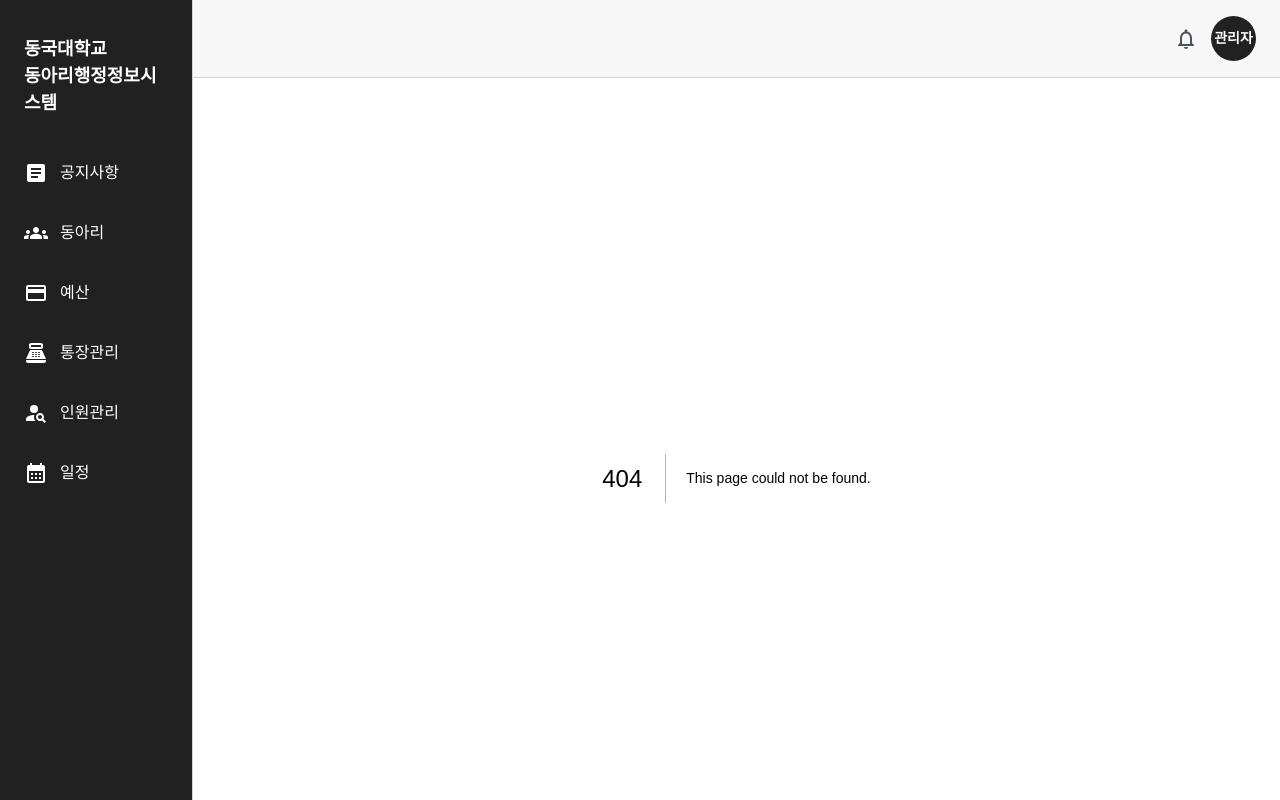
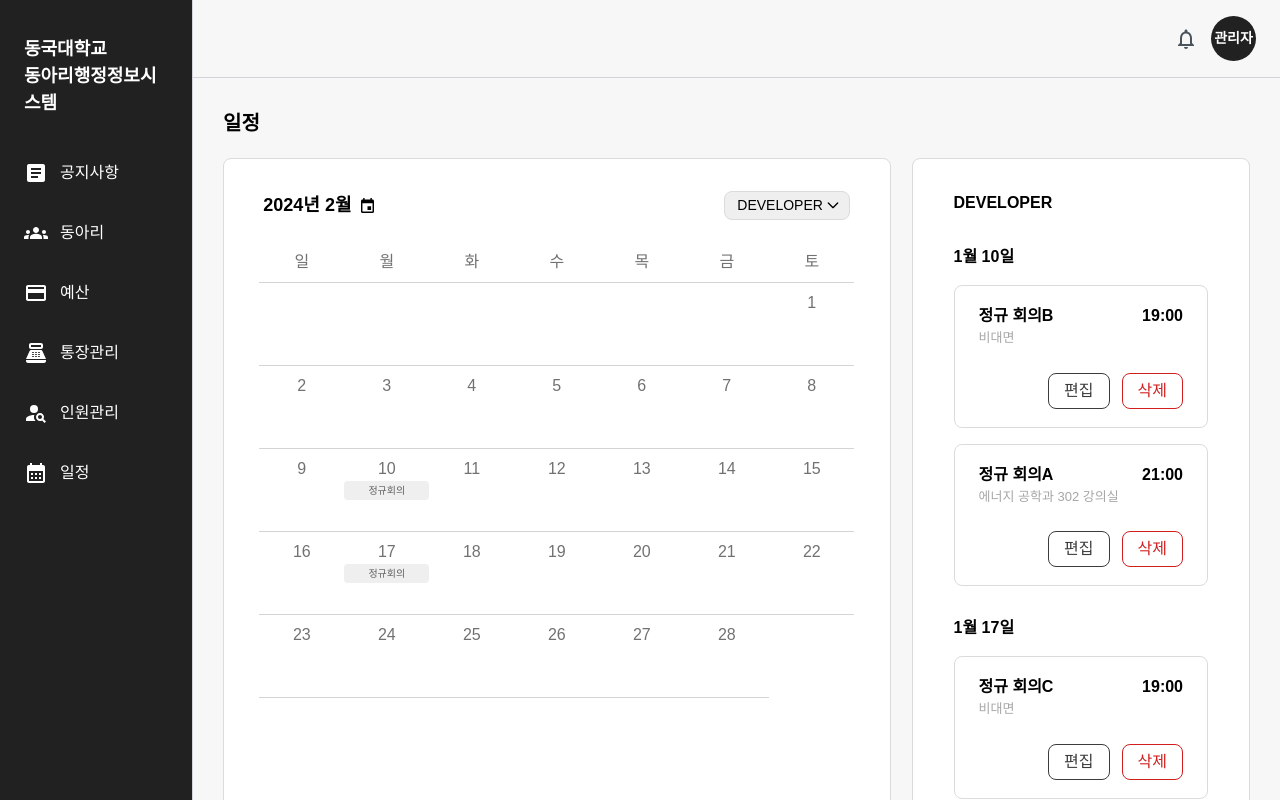
Before and after one commit to mjgwon24/dgu-semi-erp-front, a Next.js app: page /adminSchedule in a window 1280 px wide. Before the commit this address had no page. Built offline with nearby package versions, Linux system fonts and the light colour scheme; a web font is replaced by a local one.

Commit message:
feat: adminSchedule 퍼블리싱 완료

```diff
--- /dev/null
+++ b/pages/adminSchedule/index.jsx
@@ -0,0 +1,5 @@
+import AdminSchedule from "@/src/components/units/adminSchedule/AdminSchedule.container";
+
+export default function AdminSchedulePage() {
+    return <AdminSchedule />
+}
--- a/src/components/common/calendar/index.jsx
+++ b/src/components/common/calendar/index.jsx
@@ -37,7 +37,16 @@ export default function Calendar() {
                     {week.map((day, dayIndex) => (
                         <div key={dayIndex}
                              className="w-[85px] h-[75px] mt-[8px] text-center text-[#717171] border-b-[1px] border-[#D4D4D4]">
-                            {day !== null ? day : ''}
+                            <div>
+                                {day !== null ? day : ''}
+                            </div>
+                            <div>
+                                {day !== null && (day === 10 || day === 17) ? (
+                                    <div className="bg-[#EFEFEF] px-[0px] py-[2px] border rounded-[4px] text-[#616161] border-none">
+                                        <div className="text-[10px]">정규회의</div>
+                                    </div>
+                                ) : ''}
+                            </div>
                         </div>
                     ))}
                 </div>
--- /dev/null
+++ b/src/components/units/adminSchedule/AdminSchedule.container.jsx
@@ -0,0 +1,7 @@
+import AdminScheduleUI from "@/src/components/units/adminSchedule/AdminSchedule.presenter";
+
+export default function AdminSchedule() {
+    return (
+        <AdminScheduleUI/>
+    )
+}
--- /dev/null
+++ b/src/components/units/adminSchedule/AdminSchedule.presenter.jsx
@@ -0,0 +1,99 @@
+import Calendar from "@/src/components/common/calendar"
+
+export default function AdminScheduleUI() {
+    return (
+        <div className="bg-[#F7F7F7] min-h-full flex flex-col p-[30px] gap-[20px]">
+            <div className="flex flex-col gap-[20px]">
+                <div className="text-[20px] font-bold">일정</div>
+
+                <div className="flex justify-between gap-[21px]">
+                    {/* 달력 레이아웃 */}
+                    <div className="flex flex-col items-center gap-[30px] bg-white px-[41px] py-[32px] w-[65%] border border-[#DBDBDB] rounded-[8px]">
+                        {/* 달력 헤더 */}
+                        <div className="flex gap-[350px]">
+                            <div className="flex items-center gap-[8px]">
+                                <div className="text-[18px] w-[90px] font-semibold">2024년 {new Date().getMonth() + 1}월</div>
+                                <svg xmlns="http://www.w3.org/2000/svg" width="13" height="15" viewBox="0 0 13 15"
+                                     fill="none">
+                                    <path
+                                        d="M10.1111 8.25H6.5V12H10.1111V8.25ZM9.38889 0V1.5H3.61111V0H2.16667V1.5H1.44444C0.646389 1.5 0.00722222 2.17125 0.00722222 3L0 13.5C0 14.3287 0.646389 15 1.44444 15H11.5556C12.3536 15 13 14.3287 13 13.5V3C13 2.17125 12.3536 1.5 11.5556 1.5H10.8333V0H9.38889ZM11.5556 13.5H1.44444V5.25H11.5556V13.5Z"
+                                        fill="black"/>
+                                </svg>
+                            </div>
+                            <div className="flex relative">
+                                <select className="appearance-none text-[14px] w-[126px] h-[29px] pl-3 border border-[#DBDBDB] rounded-[8px]">
+                                    <option>DEVELOPER</option>
+                                </select>
+                                <div className="absolute mt-[6.4px] ml-[101px]">
+                                    <svg className="w-4 h-4" fill="none" stroke="currentColor" viewBox="0 0 24 24"
+                                         xmlns="http://www.w3.org/2000/svg">
+                                        <path strokeLinecap="round" strokeLinejoin="round" strokeWidth="2"
+                                              d="M19 9l-7 7-7-7"></path>
+                                    </svg>
+                                </div>
+                            </div>
+                        </div>
+                        {/* 달력 */}
+                        <Calendar/>
+                    </div>
+
+                    {/* 일정 상세 레이아웃*/}
+                    <div className="flex flex-col gap-[30px] bg-white px-[41px] py-[32px] w-[35%] border border-[#DBDBDB] rounded-[8px]">
+                        <div className="text-[16px] font-bold">DEVELOPER</div>
+                        <div className="flex flex-col gap-[16px]">
+                            <div className="text-[16px] font-semibold">1월 10일</div>
+                            <div className="bg-white px-[24px] py-[18px] border border-[#DBDBDB] rounded-[8px]">
+                                <div className="flex justify-between ">
+                                    <div>
+                                        <div className="text-[16px] font-semibold">정규 회의B</div>
+                                        <div className="text-[13px] text-[#A6A6A6] font-medium">비대면</div>
+                                    </div>
+                                    <div className="text-[16px] font-semibold">19:00</div>
+                                </div>
+                                <div className="flex gap-[12px] mt-[25px]">
+                                    <div className="ml-auto px-[15px] py-[5px] border text-[#3C3C3C] border-[#3C3C3C] rounded-[8px] cursor-pointer">편집</div>
+                                    <div className="px-[15px] py-[5px] border text-[#D11E1E] border-[#D11E1E] rounded-[8px] cursor-pointer">삭제
+                                    </div>
+                                </div>
+                            </div>
+                            <div className="bg-white px-[24px] py-[18px] border border-[#DBDBDB] rounded-[8px]">
+                                <div className="flex justify-between ">
+                                    <div>
+                                        <div className="text-[16px] font-semibold">정규 회의A</div>
+                                        <div className="text-[13px] text-[#A6A6A6] font-medium">에너지 공학과 302 강의실</div>
+                                    </div>
+                                    <div className="text-[16px] font-semibold">21:00</div>
+                                </div>
+                                <div className="flex gap-[12px] mt-[25px]">
+                                    <div className="ml-auto px-[15px] py-[5px] border text-[#3C3C3C] border-[#3C3C3C] rounded-[8px] cursor-pointer">편집</div>
+                                    <div className="px-[15px] py-[5px] border text-[#D11E1E] border-[#D11E1E] rounded-[8px] cursor-pointer">삭제</div>
+                                </div>
+                            </div>
+                        </div>
+                        <div className="flex flex-col gap-[16px]">
+                            <div className="text-[16px] font-semibold">1월 17일</div>
+                            <div
+                                className="bg-white px-[24px] py-[18px] border border-[#DBDBDB] rounded-[8px]">
+                                <div className="flex justify-between ">
+                                    <div>
+                                        <div className="text-[16px] font-semibold">정규 회의C</div>
+                                        <div className="text-[13px] text-[#A6A6A6] font-medium">비대면</div>
+                                    </div>
+                                    <div className="text-[16px] font-semibold">19:00</div>
+                                </div>
+                                <div className="flex gap-[12px] mt-[25px]">
+                                    <div className="ml-auto px-[15px] py-[5px] border text-[#3C3C3C] border-[#3C3C3C] rounded-[8px] cursor-pointer">편집</div>
+                                    <div className="px-[15px] py-[5px] border text-[#D11E1E] border-[#D11E1E] rounded-[8px] cursor-pointer">삭제</div>
+                                </div>
+                            </div>
+                        </div>
+                        <div className="self-center mt-[50px]">
+                            + 8개
+                        </div>
+                    </div>
+
+                </div>
+            </div>
+        </div>
+    )
+}
```
